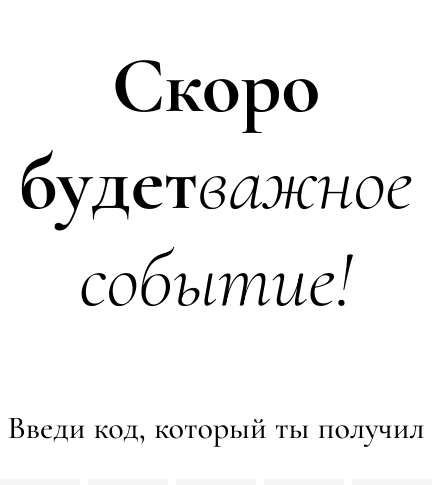
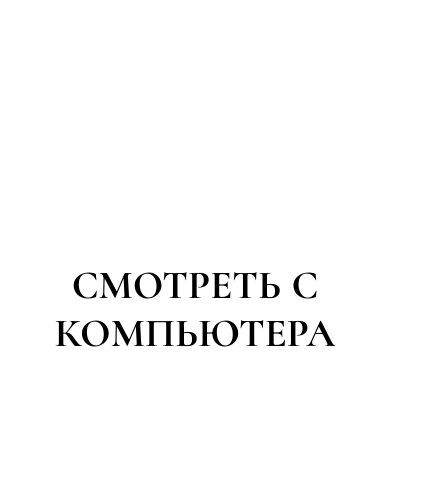
Before and after one commit to Tommytto/togyzbaev_wedding, a Nuxt app: page / in a window 390 px wide. Shown: the part 113-598 px from the top of the page, 432 px wide, since content can reach past the window. Built offline with nearby package versions, Linux system fonts and the light colour scheme.

Commit message:
add mobile support

```diff
--- a/pages/index.vue
+++ b/pages/index.vue
@@ -1,5 +1,8 @@
 <template>
-  <code-checker />
+  <div>
+    <code-checker class="desktop" />
+    <div class="mobile">СМОТРЕТЬ С КОМПЬЮТЕРА</div>
+  </div>
 </template>
 
 <script>
@@ -8,3 +11,25 @@ export default {
   components: { CodeChecker },
 }
 </script>
+<style scoped>
+.mobile {
+  display: none;
+
+  height: 100vh;
+  width: 100vw;
+  align-items: center;
+  justify-content: center;
+  font-size: 40px;
+  font-weight: bold;
+  text-align: center;
+}
+@media (max-width: 767px) {
+  .mobile {
+    display: flex;
+  }
+
+  .desktop {
+    display: none;
+  }
+}
+</style>
```
